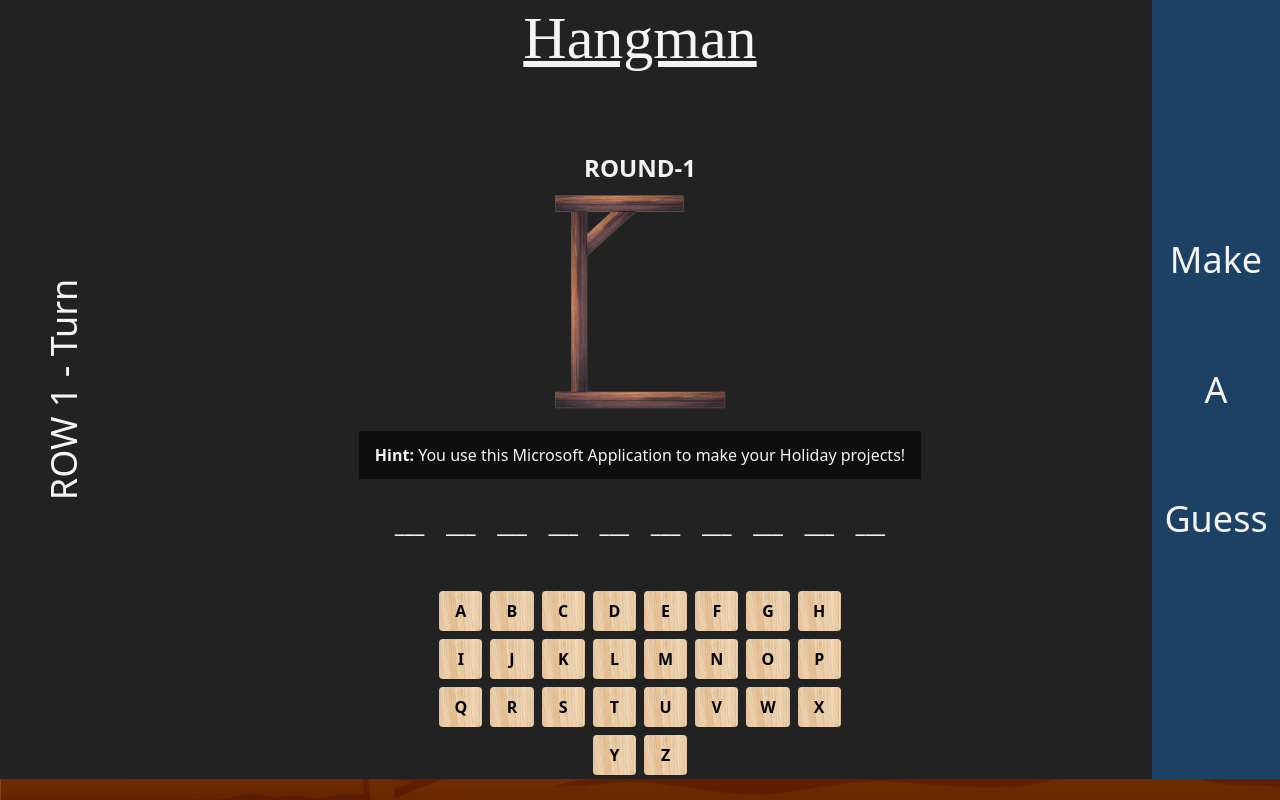
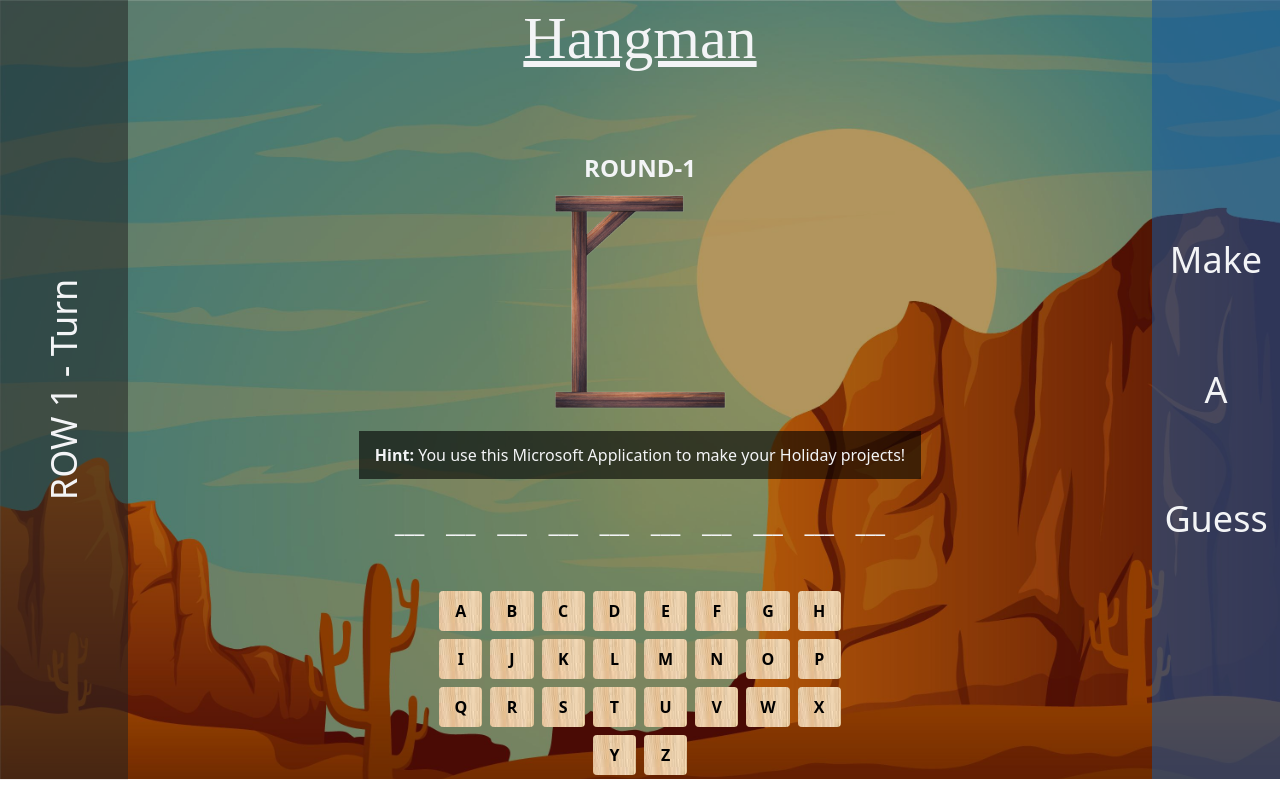
Before and after one commit to TH4KUR/Hangman, a Next.js app: page / in a window 1280 px wide. Built offline with nearby package versions, Linux system fonts and the light colour scheme; a web font is replaced by a local one.

Commit message:
Update globals.css

```diff
--- a/styles/globals.css
+++ b/styles/globals.css
@@ -179,7 +179,7 @@ header {
 .button {
   background-image: url('/download.jpeg');
 }
-body {
+main {
   background-image: linear-gradient(#0000004d, #0000004d), url('/bg.jpg');
   background-size: cover;
 }
```
